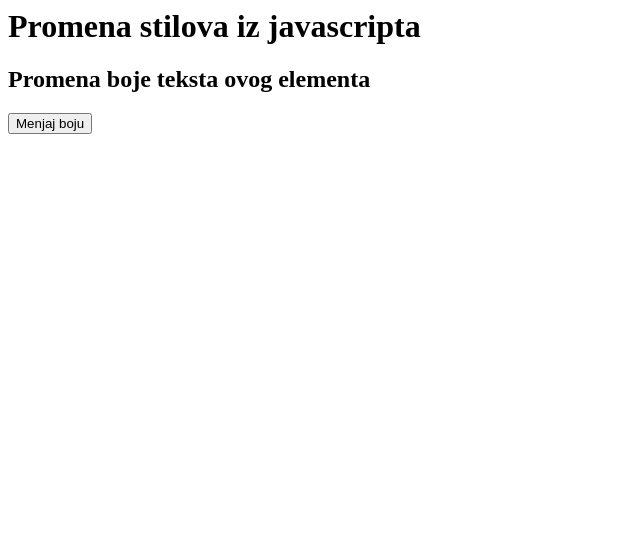
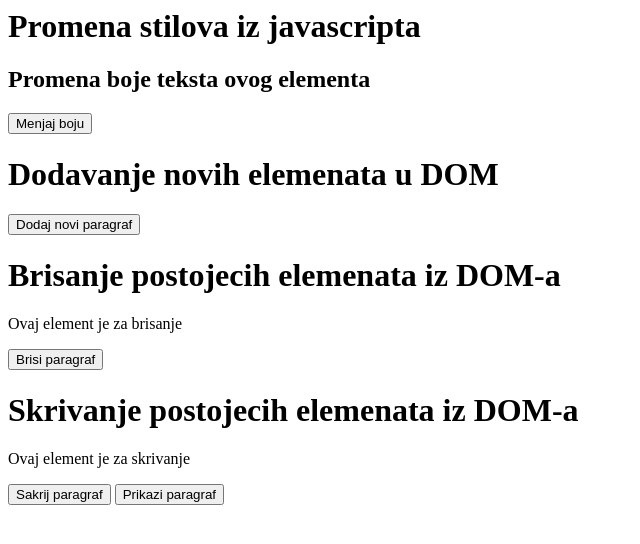
Before and after one commit to n-ratinac/materijal, a plain HTML site: page index.html in a window 1280 px wide. Shown: the whole page, without its empty margins (0-640 px from the left). Drawn offline with Linux system fonts and the light colour scheme.

Commit message:
dodavanje i brisanje elemenata

```diff
--- a/index.html
+++ b/index.html
@@ -11,11 +11,47 @@
             // promeni mu boju teksta u crveno
             element.style.color = "red"
         }
+
+        function dodajParagraf(){
+            document.body.innerHTML += "<p>Ovo je dodat paragraf<p>"
+        }
+
+        function brisiElement(){
+            var element = document.getElementById("target2")
+            console.log(element)
+            element.parentElement.removeChild(element)
+        }
+
+        function sakrij(){
+            let element = document.getElementById("target3")
+            element.style.visibility = "hidden"
+            // ako hocu da ne zauzima mesto nako skrivanja
+            element.style.display = "none"
+        }
+
+        function prikazi(){
+            let element = document.getElementById("target3")
+            element.style.visibility = "visible"
+            // ako hocu da ne zauzima mesto nako skrivanja
+            element.style.display = "inherit"
+        }
     </script>
 </head>
 <body>
     <h1>Promena stilova iz javascripta</h1>
     <h2 id="target1">Promena boje teksta ovog elementa</h2>
     <button onclick="menjajBoju()">Menjaj boju</button>
+
+    <h1>Dodavanje novih elemenata u DOM</h1>
+    <button onclick="dodajParagraf()">Dodaj novi paragraf</button>
+
+    <h1>Brisanje postojecih elemenata iz DOM-a</h1>
+    <p id="target2">Ovaj element je za brisanje</p>
+    <button onclick="brisiElement()">Brisi paragraf</button>
+
+    <h1>Skrivanje postojecih elemenata iz DOM-a</h1>
+    <p id="target3">Ovaj element je za skrivanje</p>
+    <button onclick="sakrij()">Sakrij paragraf</button>
+    <button onclick="prikazi()">Prikazi paragraf</button>
 </body>
 </html>
```
